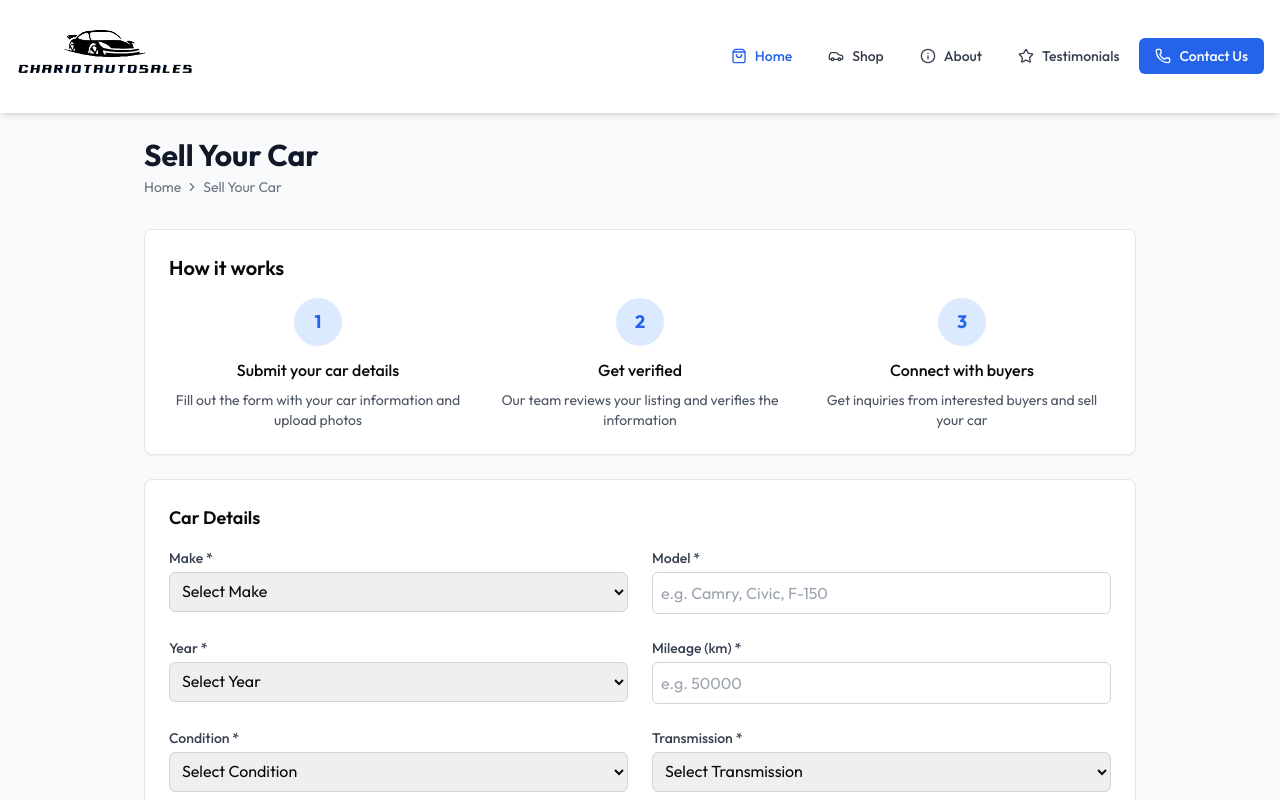
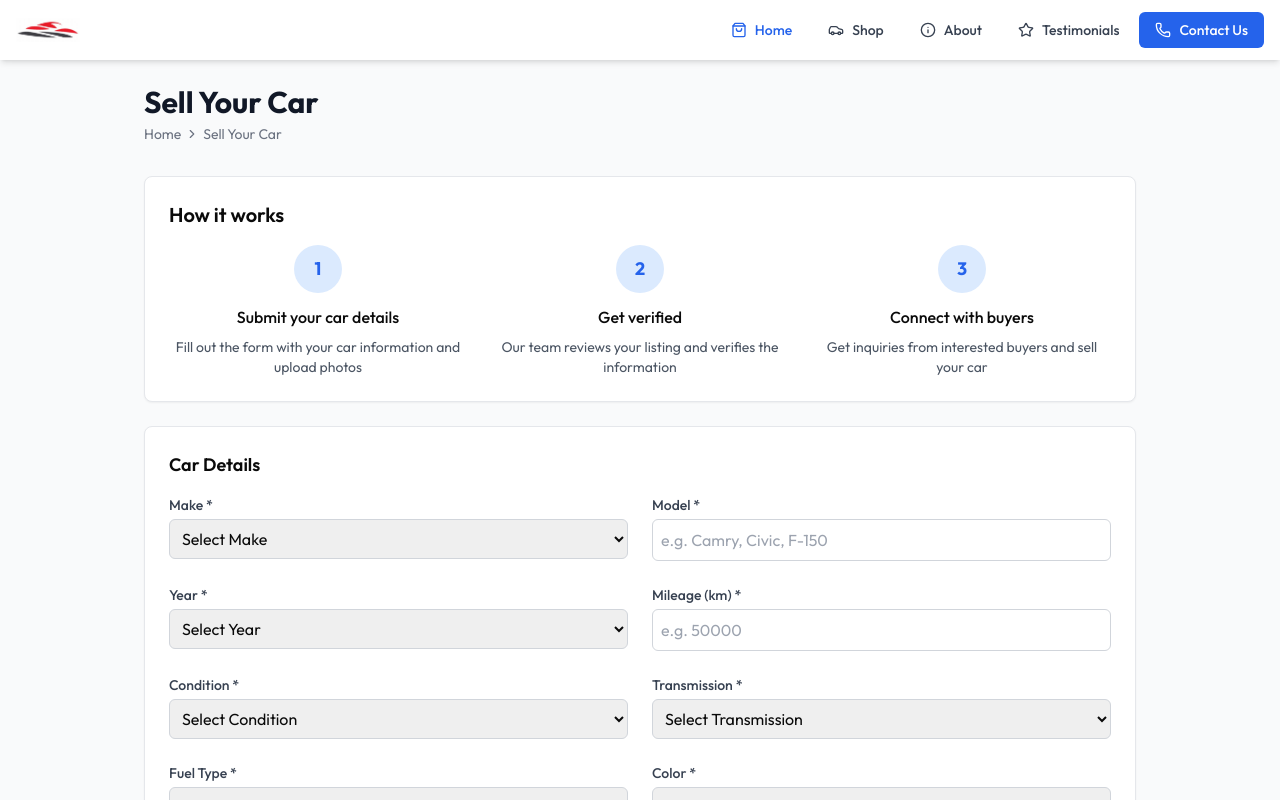
Before and after one commit to hoodq-hash/Bank-repossed, a Next.js app: page /sell in a window 1280 px wide. Shown: the top 800 px of the page. Built offline with nearby package versions, Linux system fonts and the light colour scheme.

Commit message:
Update text from "Same Day Pickup" to "Same Day Delivery" on home page and change logo image source in Navbar component

```diff
--- a/src/app/page.tsx
+++ b/src/app/page.tsx
@@ -237,7 +237,7 @@ export default function Home() {
                     <div className="flex items-center gap-2">
                       <Clock className="text-yellow-400" size={20} />
                       <span className="text-sm font-medium text-white">
-                        Same Day Pickup
+                        Same Day Delivery
                       </span>
                     </div>
                     <div className="flex items-center gap-2">
--- a/src/components/Navbar.tsx
+++ b/src/components/Navbar.tsx
@@ -41,13 +41,13 @@ export default function Navbar() {
         <div className="flex items-center justify-between">
           {/* Logo */}
           <div className="flex-shrink-0">
-            <Link href="/" className="flex items-center">
+            <Link href="/" className=" flex items-center w-16 h-18">
               <Image
-                src="/chariot_logo.png"
+                src="/carlogo.jpg"
                 alt="Chariot Auto Sales Logo"
                 width={180}
                 height={100}
-                className="mr-2"
+                className="mr-2 w-full h-full object-cover"
               />
             </Link>
           </div>
```
Also changed, not shown: public/carlogo.jpg (added).
